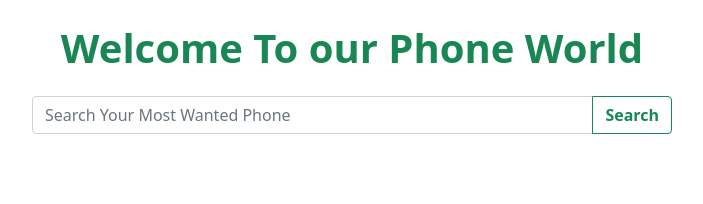
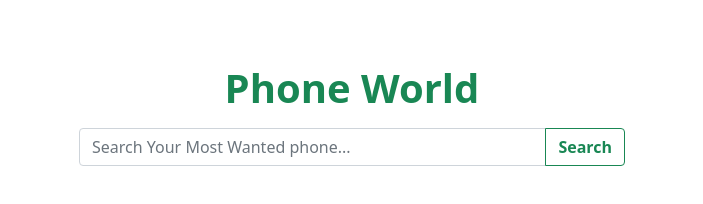
Before and after one commit to AmenaAkter5/assignment-6-phone-hunter, a plain HTML site: page index.html in a window 1280 px wide. Shown: the whole page, without its empty margins (288-991 px from the left). Drawn offline with nearby package versions, Linux system fonts and the light colour scheme.

Commit message:
html modified

```diff
--- a/index.html
+++ b/index.html
@@ -23,20 +23,42 @@
         integrity="sha384-1BmE4kWBq78iYhFldvKuhfTAU6auU8tT94WrHftjDbrCEXSU1oBoqyl2QvZ6jIW3" crossorigin="anonymous">
 </head>
 
-<body>
+<body class="container">
+
+    <main>
         <!-------- Phone Search Field ------->
         <!-- ============================= -->
 
-    <h1 class="text-center text-success my-4 fw-bold">Welcome To our Phone World</h1>
-    <div class="input-group mb-3 w-50 mx-auto">
-        <input id="search-field" type="text" class="form-control" placeholder="Search Your Most Wanted Phone"
-            aria-label="Recipient's username" aria-describedby="button-addon2">
-        <button onclick="searchPhone()" class="btn btn-outline-success fw-bold" type="button"
-            id="search-btn">Search</button>
+        <section>
+            <div class="row justify-content-md-center mt-5">
+                <div class="col col-lg-6 col-12">
+                    <h1 class="text-center text-success my-3 fw-bold">Phone World</h1>
+                    <div class="input-group mb-3">
+                        <input id="search-field" type="text" class="form-control"
+                            placeholder="Search Your Most Wanted phone..." aria-label="Recipient's username"
+                            aria-describedby="button-addon2">
+                        <button onclick="searchFood()" class="btn btn-outline-success fw-bold" type="button"
+                            id="button-search">Search</button>
+                    </div>
+                </div>
+            </div>
+        </section>
+
+        <!-- error message -->
+        <!-- <div>
+            <p id="error-message" class="text-danger text-center">Something went wrong. Please try again later.</p>
+        </div> -->
+
+
+        <!-------- no-result message ------->
+        <!-- ============================ -->
+
+        <div>
+            <p id="no-result" class="text-danger text-center">No result is found.</p>
         </div>
 
-    <!----------- Phone Details -------->
-    <!-- ============================= -->
+        <!----------- Single Phone Details -------->
+        <!-- =================================== -->
 
         <div id="phn-details" class="w-50 mx-auto"></div>
 
@@ -44,8 +66,11 @@
         <!------- Phone Search Result ------>
         <!-- ============================= -->
 
-    <div id="phn-result" class="row row-cols-1 row-cols-md-3 g-4"></div>
+        <div id="search-result" class="row row-cols-1 row-cols-md-3 g-4">
+            <!-- বাকি column গুলোকে ফেলে দিলাম। dynamically বানাবো 'col' div ও এর পর 'row' div এ add করবো -->
+        </div>
 
+    </main>
 
     <!--------- BootStrap JavaScript -------->
     <!-- ================================== -->
--- a/js/phone.js
+++ b/js/phone.js
@@ -0,0 +1,4 @@
+
+// no-result message is hidden by default
+const noResult = document.getElementById('no-result');
+noResult.style.display = 'none';
```
Lines whose indentation alone changed are shown as unchanged.
